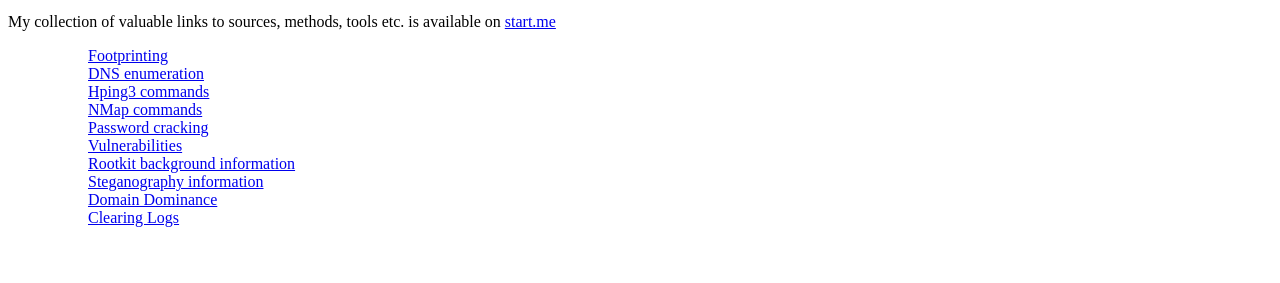
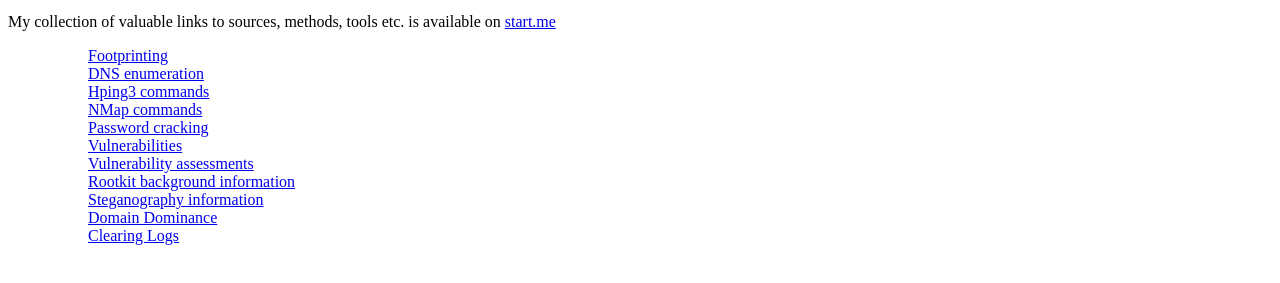
Before and after one commit to digistam/digistam.github.io, a plain HTML site: page index.html in a window 1280 px wide. Shown: the part 101-384 px from the top of the page. Drawn offline with Linux system fonts and the light colour scheme.

Commit message:
Update index.html

```diff
--- a/index.html
+++ b/index.html
@@ -11,6 +11,7 @@
     <ul><a href=nmap.html>NMap commands</a></ul>
     <ul><a href=password_cracking.html>Password cracking</a></ul>
     <ul><a href=vulnerabilities.html>Vulnerabilities</a></ul>
+    <ul><a href=vulnerability_assessments.html>Vulnerability assessments</a></ul>
     <ul><a href=rootkit_info.html>Rootkit background information</a></ul>
     <ul><a href=steganography.html>Steganography information</a></ul>
     <ul><a href=domain_dominance.html>Domain Dominance</a></ul>
```
